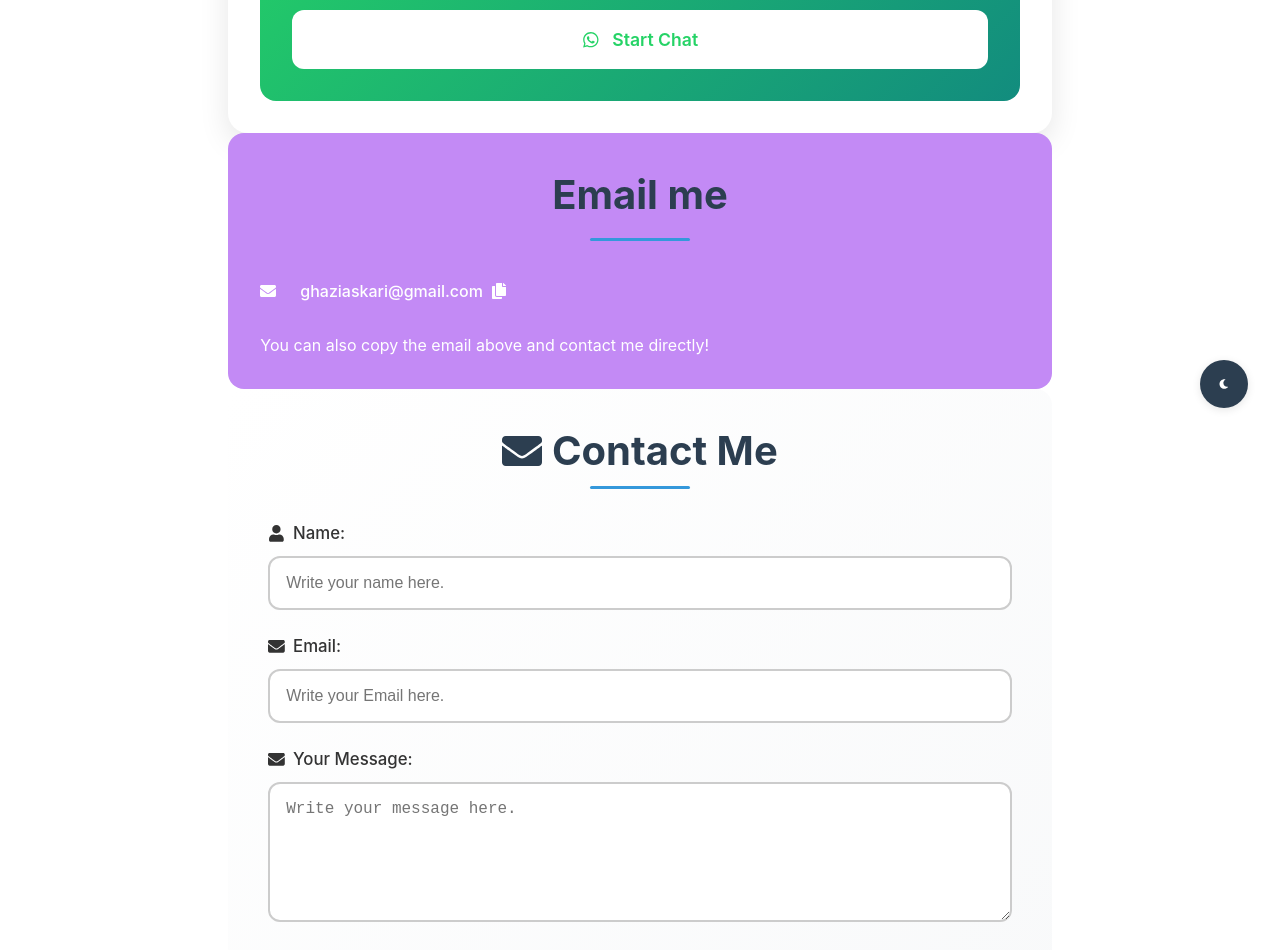
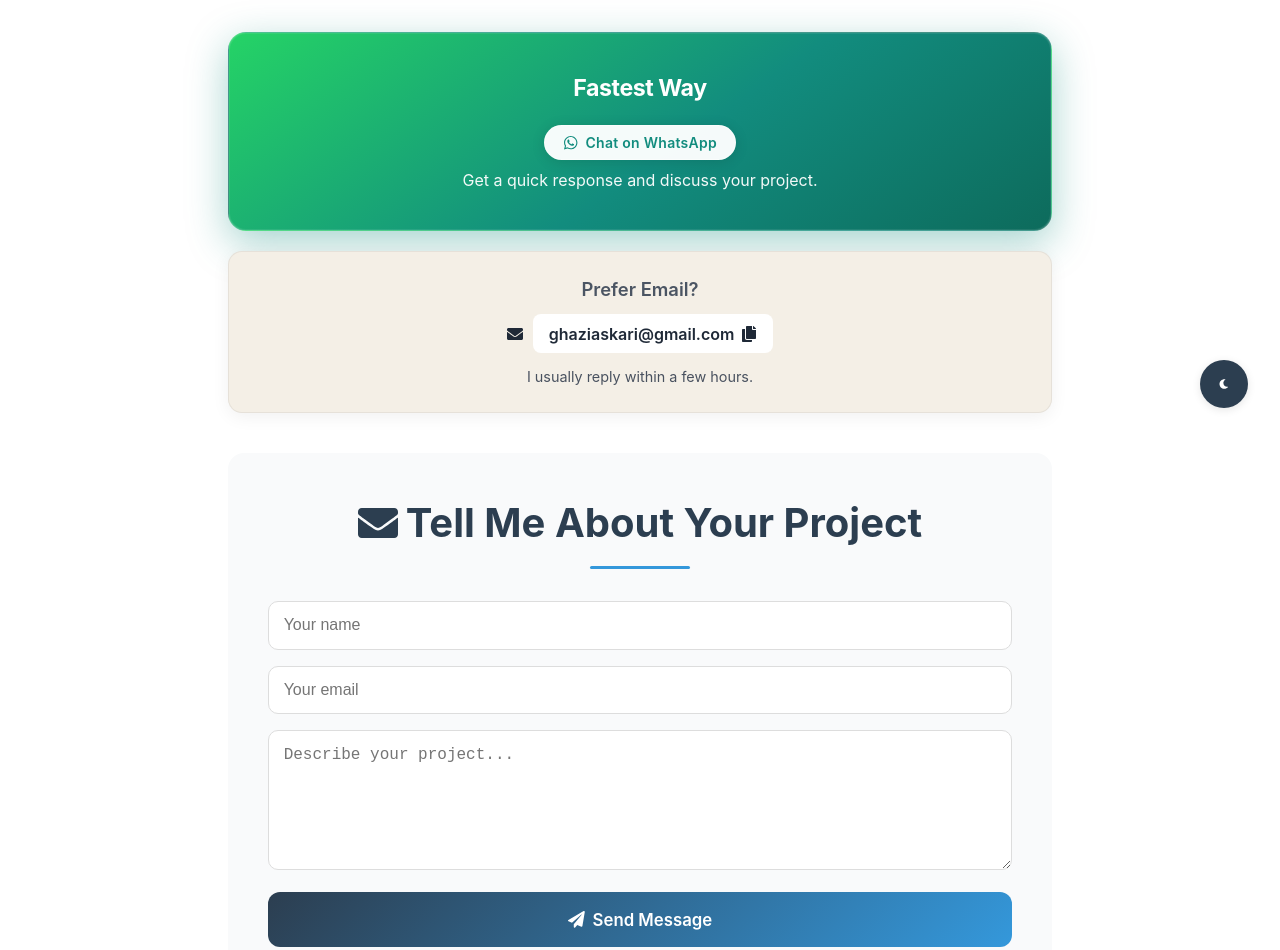
Before and after one commit to armanghazi/portfolio, a React (Vite) app: page /#/contact in a window 1280 px wide. Shown: the part 360-1310 px from the top of the page. Built offline with nearby package versions, Linux system fonts and the light colour scheme.

Commit message:
Update cantact

```diff
--- a/src/pages/Contact.css
+++ b/src/pages/Contact.css
@@ -3,211 +3,274 @@
   --secondary-color: #63b3ed;
   --primary-color-rgb: 74, 144, 226;
   --text-color: #333;
-  --border-color: #ccc;
+  --border-color: #ddd;
   --white: #fff;
 }
 
+/* ---------------------- */
+/*      MAIN SECTION      */
+/* ---------------------- */
+
 .contact-section {
   padding: 4rem 2rem;
-  max-width: 1200px;
+  max-width: 1000px;
   margin: 0 auto;
-  width: 100%;
-  min-height: calc(100vh - 200px);
-  box-sizing: border-box;
 }
 
-.contact-container {
+/* ---------------------- */
+/*       CTA HERO         */
+/* ---------------------- */
+
+.cta-hero {
+  text-align: center;
+  padding: 3rem 2rem;
+  border-radius: 20px;
+  background: linear-gradient(135deg, #4a90e2, #63b3ed);
+  color: white;
+  margin-bottom: 2.5rem;
+}
+
+.cta-hero h1 {
+  font-size: 2rem;
+  margin-bottom: 0.8rem;
+}
+
+.cta-hero p {
+  font-size: 1.1rem;
+  margin-bottom: 1.5rem;
+  opacity: 0.95;
+}
+
+/* ---------------------- */
+/*     WHATSAPP CTA       */
+/* ---------------------- */
+
+.whatsapp-section .whatsapp-button {
+  display: inline-flex;
+  align-items: center;
+  justify-content: center;
+  gap: 0.45rem;
+  margin: 0.85rem auto 0.5rem;
+  font-size: 0.875rem;
+  font-weight: 600;
+  letter-spacing: 0.02em;
+  padding: 0.5rem 1.15rem;
+  border-radius: 999px;
+  background: rgba(255, 255, 255, 0.96);
+  color: #128c7e;
+  border: 1px solid rgba(255, 255, 255, 0.55);
+  box-shadow: 0 2px 14px rgba(0, 0, 0, 0.12);
+  cursor: pointer;
+  transition: transform 0.2s ease, box-shadow 0.2s ease, background 0.2s ease;
+}
+
+.whatsapp-section .whatsapp-button svg {
+  width: 1.1em;
+  height: 1.1em;
+  flex-shrink: 0;
+}
+
+.whatsapp-section .whatsapp-button:hover {
+  transform: translateY(-2px);
+  background: #fff;
+  box-shadow: 0 6px 22px rgba(0, 0, 0, 0.18);
+}
+
+.whatsapp-section .whatsapp-button:active {
+  transform: translateY(0);
+}
+
+/* ---------------------- */
+/*    QUICK CONTACT       */
+/* ---------------------- */
+
+.quick-contact {
   display: flex;
   flex-direction: column;
-  gap: 2.5rem;
-  background: var(--white);
-  padding: 2rem;
-  border-radius: 20px;
-  box-shadow: 0 10px 30px rgba(0, 0, 0, 0.1);
-  max-width: 900px;
-  margin: 0 auto;
-  box-sizing: border-box;
+  gap: 1.25rem;
+  margin-bottom: 2.5rem;
 }
 
-/* Form Section */
+/* ---------------------- */
+/*     WHATSAPP BOX       */
+/* ---------------------- */
+
+.whatsapp-section {
+  background: linear-gradient(145deg, #25d366 0%, #128c7e 55%, #0d6b5c 100%);
+  color: white;
+  padding: 2.35rem 2rem;
+  border-radius: 18px;
+  text-align: center;
+  border: 1px solid rgba(255, 255, 255, 0.22);
+  box-shadow:
+    0 12px 40px rgba(18, 140, 126, 0.38),
+    0 0 0 1px rgba(255, 255, 255, 0.08) inset;
+}
+
+.whatsapp-section h2 {
+  margin: 0 0 0.35rem;
+  font-size: 1.45rem;
+  font-weight: 700;
+  letter-spacing: -0.02em;
+}
+
+.whatsapp-section > p {
+  margin: 0;
+  font-size: 1rem;
+  line-height: 1.55;
+  opacity: 0.95;
+}
+
+/* ---------------------- */
+/*      EMAIL BOX         */
+/* ---------------------- */
+
+.email-section {
+  background: #f4efe6;
+  color: #374151;
+  padding: 1.5rem 1.65rem;
+  border-radius: 14px;
+  text-align: center;
+  border: 1px solid rgba(0, 0, 0, 0.06);
+  box-shadow: 0 4px 18px rgba(0, 0, 0, 0.06);
+}
+
+.email-section h2 {
+  margin: 0 0 0.5rem;
+  font-size: 1.15rem;
+  font-weight: 600;
+  color: #4b5563;
+}
+
+.email-section svg {
+  color: #1f2937;
+}
+
+.contact-item {
+  display: flex;
+  justify-content: center;
+  align-items: center;
+  gap: 0.6rem;
+  margin-top: 0.65rem;
+}
+
+.email-copy {
+  background: white;
+  color: #1f2937;
+  border: none;
+  padding: 0.6rem 1rem;
+  border-radius: 8px;
+  font-weight: 600;
+  cursor: pointer;
+  display: flex;
+  align-items: center;
+  gap: 0.4rem;
+}
+
+.email-copy:hover {
+  background: #f3f4f6;
+}
+
+.response-time {
+  margin-top: 0.8rem;
+  font-size: 0.9rem;
+  opacity: 0.9;
+}
+
+/* ---------------------- */
+/*        FORM            */
+/* ---------------------- */
+
 .contact-form {
   padding: 2.5rem;
-  background: linear-gradient(135deg, var(--white) 0%, #f8f9fa 100%);
+  background: #f9fafb;
   border-radius: 16px;
 }
 
 .section-title {
   display: flex;
   align-items: center;
-  gap: 0.6rem;
+  gap: 0.5rem;
   font-size: 1.8rem;
-  font-weight: bold;
   margin-bottom: 1.5rem;
   color: var(--primary-color);
 }
 
-.form-group {
-  margin-bottom: 1.5rem;
+/* Inputs */
+
+.contact-form input,
+.contact-form textarea {
+  width: 100%;
+  margin-bottom: 1rem;
+  padding: 0.9rem;
+  border-radius: 10px;
+  border: 1px solid var(--border-color);
+  font-size: 1rem;
 }
 
-.form-label {
-  display: flex;
-  align-items: center;
-  gap: 0.5rem;
-  margin-bottom: 0.6rem;
-  color: var(--text-color);
-  font-weight: 500;
-  font-size: 1.05rem;
-}
-
-.form-input,
-.form-textarea {
-  width: 100%;
-  padding: 1rem;
-  border: 2px solid var(--border-color);
-  border-radius: 12px;
-  font-size: 1rem;
-  background-color: var(--white);
-  transition: all 0.3s ease;
-}
-
-.form-textarea {
+.contact-form textarea {
   min-height: 140px;
   resize: vertical;
 }
 
-.form-input:focus,
-.form-textarea:focus {
+.contact-form input:focus,
+.contact-form textarea:focus {
   outline: none;
   border-color: var(--primary-color);
   box-shadow: 0 0 0 3px rgba(var(--primary-color-rgb), 0.1);
 }
 
+/* Submit Button */
+
 .submit-button {
   width: 100%;
-  padding: 1.2rem;
+  padding: 1.1rem;
   background: linear-gradient(135deg, var(--primary-color), var(--secondary-color));
   color: white;
   border: none;
   border-radius: 12px;
-  font-size: 1.1rem;
+  font-size: 1.05rem;
   font-weight: 600;
   cursor: pointer;
-  transition: all 0.3s ease;
-  text-transform: uppercase;
-  letter-spacing: 0.5px;
+  transition: 0.3s ease;
   display: flex;
+  justify-content: center;
   align-items: center;
-  justify-content: center;
-  gap: 0.6rem;
+  gap: 0.5rem;
 }
 
 .submit-button:hover {
   transform: translateY(-2px);
-  box-shadow: 0 5px 15px rgba(var(--primary-color-rgb), 0.3);
+  box-shadow: 0 6px 20px rgba(var(--primary-color-rgb), 0.3);
 }
 
-/* Email Section */
-.email-section {
-  background-color: rgb(195, 138, 245);
-  box-shadow: #63ed8c;
-  color: white;
-  padding: 2rem;
-  border-radius: 16px;
-}
+/* ---------------------- */
+/*      RESPONSIVE        */
+/* ---------------------- */
 
-.contact-details {
-  margin-bottom: 1.5rem;
-}
+@media (max-width: 768px) {
 
-.contact-item {
-  display: flex;
-  align-items: center;
-  gap: 1rem;
-  font-size: 1rem;
-  margin-bottom: 1rem;
-  word-break: break-all;
-}
-
-.email-copy {
-  background: none;
-  border: none;
-  color: white;
-  font-size: 1rem;
-  cursor: pointer;
-  display: flex;
-  align-items: center;
-  gap: 0.5rem;
-  padding: 0.5rem;
-  border-radius: 8px;
-  transition: background 0.3s ease;
-}
-
-.email-copy:hover {
-  background-color: rgba(255, 255, 255, 0.1);
-}
-
-.copy-icon {
-  font-size: 1rem;
-  transition: transform 0.3s ease;
-}
-
-/* WhatsApp Section */
-.whatsapp-section {
-  padding: 2rem;
-  background: linear-gradient(135deg, #25D366, #128C7E);
-  color: white;
-  border-radius: 16px;
-  text-align: center;
-}
-
-.whatsapp-button {
-  display: flex;
-  align-items: center;
-  justify-content: center;
-  gap: 0.8rem;
-  padding: 1.2rem 2rem;
-  background-color: white;
-  color: #25D366;
-  border-radius: 12px;
-  font-weight: 600;
-  font-size: 1.1rem;
-  border: none;
-  cursor: pointer;
-  transition: all 0.3s ease;
-  width: 100%;
-  margin-top: 1rem;
-}
-
-.whatsapp-button:hover {
-  transform: translateY(-2px);
-  box-shadow: 0 6px 20px rgba(0, 0, 0, 0.15);
-}
-
-/* Responsive Styles */
-@media (max-width: 768px) {
-  .contact-section {
-    padding: 2rem 1rem;
+  .cta-hero {
+    padding: 2rem 1.5rem;
   }
 
-  .contact-container {
-    padding: 1.5rem;
-    border-radius: 16px;
+  .cta-hero h1 {
+    font-size: 1.6rem;
   }
 
-  .contact-form,
-  .whatsapp-section,
-  .email-section {
+  .whatsapp-section {
+    padding: 2rem 1.5rem;
+  }
+
+  .whatsapp-section h2 {
+    font-size: 1.3rem;
+  }
+
+  .contact-form {
     padding: 1.5rem;
   }
 
   .section-title {
     font-size: 1.5rem;
   }
-
-  .submit-button,
-  .whatsapp-button {
-    font-size: 1rem;
-    padding: 1rem;
-  }
 }
--- a/src/pages/Contact.jsx
+++ b/src/pages/Contact.jsx
@@ -1,110 +1,80 @@
-import React, { useState } from 'react';
-import { FaEnvelope, FaUser, FaPaperPlane, FaPhone, FaWhatsapp, FaCopy, FaCheck } from 'react-icons/fa';
+import { useState } from 'react';
+import { FaCheck, FaCopy, FaEnvelope, FaPaperPlane, FaWhatsapp } from 'react-icons/fa';
 import './Contact.css';
 
+const Contact = () => {
+  const email = 'ghaziaskari@gmail.com';
+  const whatsappNumber = '0034600977125';
+  const [copied, setCopied] = useState(false);
 
-const Contact = () => {
-  const [copied, setCopied] = useState(false);
-  const email = 'ghaziaskari@gmail.com';
+  const handleWhatsAppClick = () => {
+    const message = encodeURIComponent('Hi Arman, I would like to discuss my project.');
+    const digits = String(whatsappNumber).replace(/\D/g, '');
+    window.open(`https://wa.me/${digits}?text=${message}`, '_blank', 'noopener,noreferrer');
+  };
 
   const handleCopyEmail = async () => {
     try {
       await navigator.clipboard.writeText(email);
       setCopied(true);
-      setTimeout(() => setCopied(false), 2000);
-    } catch (err) {
-      console.error('Failed to copy email:', err);
+      window.setTimeout(() => setCopied(false), 1500);
+    } catch (error) {
+      console.error('Failed to copy email:', error);
     }
-  };
-
-  const handleWhatsAppClick = () => {
-    const message = encodeURIComponent('Hello. I want to send you this message:');
-    window.open(`https://wa.me/+34600977125?text=${message}`, '_blank');
   };
 
   return (
     <section className="contact-section">
       <div className="contact-container">
+        {/* HERO CTA */}
+        <div className="cta-hero">
+          <h1>Looking for a GIS or Data Specialist?</h1>
+          <p>Let&apos;s discuss your project and turn your data into actionable insights.</p>
+        </div>
 
-        {/* WhatsApp Section */}
+        {/* QUICK CONTACT */}
+        <div className="quick-contact">
+          {/* WhatsApp */}
           <div className="whatsapp-section">
-          <h2 className="section-title">Reach Me on WhatsApp</h2>
-          <p>You can send me a message directly through WhatsApp for quick communication.</p>
-          <button className="whatsapp-button" onClick={handleWhatsAppClick}>
+            <h2>Fastest Way</h2>
+            <button type="button" className="whatsapp-button" onClick={handleWhatsAppClick}>
               <FaWhatsapp />
-            Start Chat
+              Chat on WhatsApp
+            </button>
+            <p>Get a quick response and discuss your project.</p>
+          </div>
+
+          {/* Email */}
+          <div className="email-section">
+            <h2>Prefer Email?</h2>
+
+            <div className="contact-item">
+              <FaEnvelope />
+              <button type="button" className="email-copy" onClick={handleCopyEmail}>
+                {email}
+                {copied ? <FaCheck /> : <FaCopy />}
               </button>
             </div>
 
+            <p className="response-time">I usually reply within a few hours.</p>
+          </div>
+        </div>
       </div>
 
+      {/* FORM */}
+      <div className="contact-form">
+        <h2 className="section-title">
+          <FaEnvelope />
+          Tell Me About Your Project
+        </h2>
 
-        {/* Email Section */}
-        <div className="email-section">
-          <h2 className="section-title">Email me</h2>
-          <div className="contact-details">
-            <div className="contact-item">
-              <FaEnvelope />
-              <button
-                className="email-copy"
-                onClick={handleCopyEmail}
-                title="Click to copy email"
-              >
-                {email}
-                {copied ? <FaCheck className="copy-icon" /> : <FaCopy className="copy-icon" />}
-              </button>
-            </div>
-          </div>
-          <p>You can also copy the email above and contact me directly!</p>
-        </div>
-
-
-   {/* Form Section */}
-   <div className="contact-form">
-          <h1 className="section-title">
-            <FaEnvelope />
-            Contact Me
-          </h1>
-          <form
-            id="contact-form"
-            action="https://formsubmit.co/02ad2d2441030f69f7107ce3699c230a"
-            method="POST"
-          >
+        <form action="https://formsubmit.co/02ad2d2441030f69f7107ce3699c230a" method="POST">
           <input type="hidden" name="_captcha" value="false" />
           <input type="hidden" name="_next" value="https://armanghazi.github.io/portfolio/#/thank-you" />
 
-            <div className="form-group">
-              <label htmlFor="name" className="form-label">
-                <FaUser />
-                Name:
-              </label>
-              <input type="text" id="name" name="name" className="form-input" required placeholder="Write your name here." />
-            </div>
-
-            <div className="form-group">
-              <label htmlFor="email" className="form-label">
-                <FaEnvelope />
-                Email:
-              </label>
-              <input
-                type="email"
-                id="email"
-                name="email"
-                className="form-input"
-                required
-                placeholder="Write your Email here."
-                pattern="^[a-zA-Z0-9._%+-]+@[a-zA-Z0-9.-]+\.[a-zA-Z]{2,}$"
-                title="Please enter a valid email address (e.g., name@example.com)"
-              />
-            </div>
-
-            <div className="form-group">
-              <label htmlFor="message" className="form-label">
-                <FaEnvelope />
-                Your Message:
-              </label>
-              <textarea id="message" name="message" className="form-textarea" required placeholder="Write your message here."></textarea>
-            </div>
+          <input type="text" name="name" placeholder="Your name" required />
+          <input type="email" name="email" placeholder="Your email" required />
+          <textarea name="message" placeholder="Describe your project..." required />
 
           <button type="submit" className="submit-button">
             <FaPaperPlane />
@@ -112,7 +82,6 @@ const Contact = () => {
           </button>
         </form>
       </div>
-
     </section>
   );
 };
```
Also changed, not shown: src/pages/Home.css (+108 -75 lines), src/pages/Home.jsx (+35 -24 lines). Lines whose indentation alone changed are shown as unchanged.
